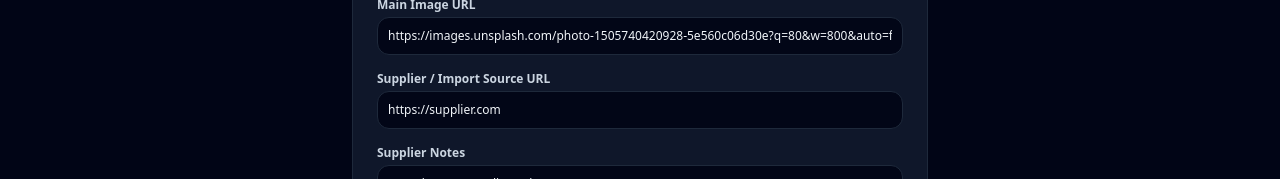
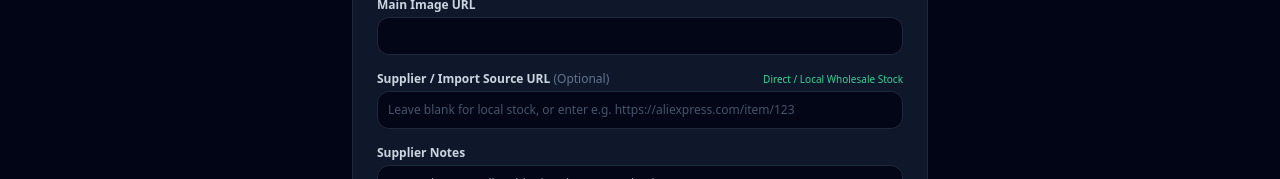
Before and after one commit to thilina-dev22/Gizmo.lk, a Next.js app: page /admin/products in a window 1280 px wide. Both pictures are taken after a click on the button "Add New Product". Shown: the part 415-594 px from the top of the page. Built offline with nearby package versions, Linux system fonts and the light colour scheme; no server answers; the database is empty.

Commit message:
Allow direct product addition without requiring supplier import URL

```diff
--- a/src/app/admin/products/page.tsx
+++ b/src/app/admin/products/page.tsx
@@ -68,15 +68,15 @@ export default function AdminProductsPage() {
       setEditingProduct(null);
       setTitle("");
       setCategory("Audio");
-      setSellingPriceLkr("5000");
-      setCostPriceLkr("2500");
+      setSellingPriceLkr("");
+      setCostPriceLkr("");
       setSku(`GZ-${Math.floor(1000 + Math.random() * 9000)}`);
-      setStock("25");
-      setImageUrl("https://images.unsplash.com/photo-1505740420928-5e560c06d30e?q=80&w=800&auto=format&fit=crop");
-      setDescription("High-converting gadget for Sri Lankan market.");
-      setSupplierLink("https://supplier.com");
-      setSupplierNotes("CJ Packet express dispatch.");
-      setIsFeatured(true);
+      setStock("10");
+      setImageUrl("");
+      setDescription("");
+      setSupplierLink("");
+      setSupplierNotes("");
+      setIsFeatured(false);
       setIsBestSeller(false);
     }
     setIsModalOpen(true);
@@ -333,12 +333,28 @@ export default function AdminProductsPage() {
               </div>
 
               <div className="space-y-1">
-                <label className="font-semibold text-slate-300">Supplier / Import Source URL</label>
+                <div className="flex items-center justify-between">
+                  <label className="font-semibold text-slate-300">
+                    Supplier / Import Source URL <span className="text-slate-500 font-normal">(Optional)</span>
+                  </label>
+                  {supplierLink ? (
+                    <button
+                      type="button"
+                      onClick={() => setSupplierLink("")}
+                      className="text-[10px] text-cyan-400 hover:underline font-medium"
+                    >
+                      Clear URL (Direct Local Stock)
+                    </button>
+                  ) : (
+                    <span className="text-[10px] text-emerald-400 font-medium">Direct / Local Wholesale Stock</span>
+                  )}
+                </div>
                 <input
                   type="url"
                   value={supplierLink}
                   onChange={(e) => setSupplierLink(e.target.value)}
-                  className="w-full bg-slate-950 text-slate-100 p-2.5 rounded-xl border border-slate-800 outline-none"
+                  placeholder="Leave blank for local stock, or enter e.g. https://aliexpress.com/item/123"
+                  className="w-full bg-slate-950 text-slate-100 p-2.5 rounded-xl border border-slate-800 focus:border-cyan-500 outline-none text-xs placeholder:text-slate-600"
                 />
               </div>
 
```
